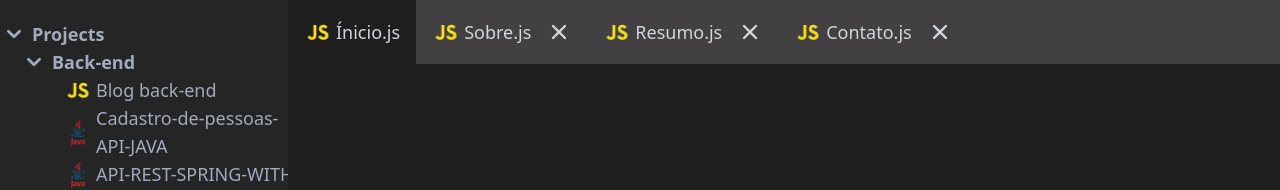
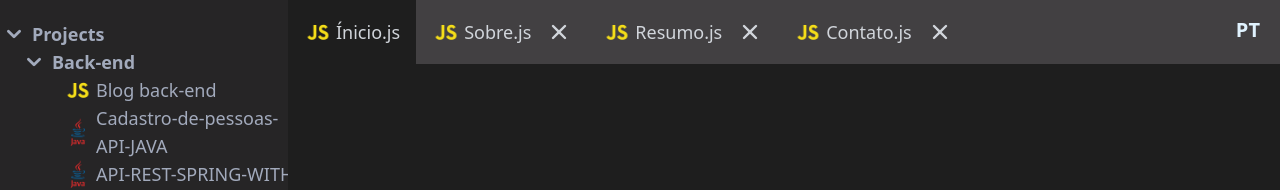
Before and after one commit to FelipeJhordan/portifolio-v2, a React (Create React App) app: page / in a window 1280 px wide. Shown: the top 190 px of the page. Built offline with nearby package versions, Linux system fonts and the light colour scheme.

Commit message:
bugfix: change z-index of  LanguageButton

```diff
--- a/src/pages/Home.js
+++ b/src/pages/Home.js
@@ -1,4 +1,4 @@
-import React, { useContext, useState } from "react";
+import { useContext, useState } from "react";
 import tw from "tailwind-styled-components";
 import MyContext from "../context/MyContext";
 import About from "./About";
@@ -21,7 +21,7 @@ const LanguageButton  = tw.button`
   text-sky-100
   font-bold
   top-0
-  z-50
+  z-1000
   text-xl
   hover:text-3xl
   rounded
@@ -33,8 +33,8 @@ const Home = () => {
 
 
   return (
-    <div id="home" className="App flex h-max bg-[#1e1e1e] ">
-      <LanguageButton onClick={context.setLanguage}>
+    <div id="home" className="App flex h-25 bg-[#1e1e1e] ">
+      <LanguageButton onClick={context.setLanguage} style={{zIndex: "10000"}}>
       {
         context.currentLanguage
       }
```
